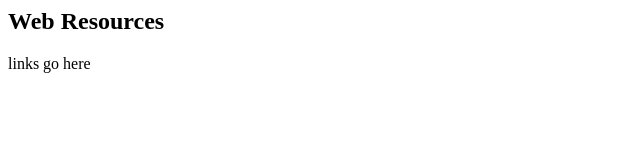
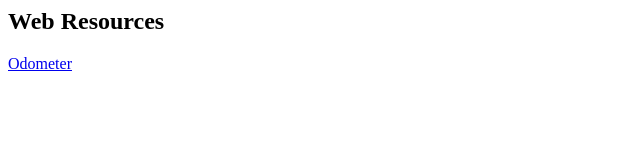
Before and after one commit to martybillingsley/github.io, a plain HTML site: page index.html in a window 1280 px wide. Shown: the whole page, without its empty margins (0-640 px from the left). Drawn offline with Linux system fonts and the light colour scheme.

Commit message:
Update index.html

```diff
--- a/index.html
+++ b/index.html
@@ -4,6 +4,6 @@
   </head>
   <body>
     <h2>Web Resources</h2>
-    <p>links go here</p>
+    <p><a href="odometer/index.html">Odometer</a></p>
   </body>
 </html>
```
